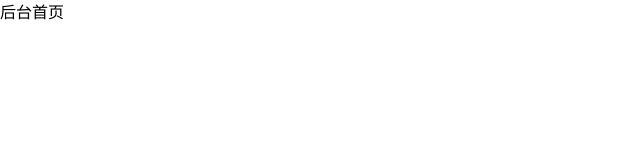
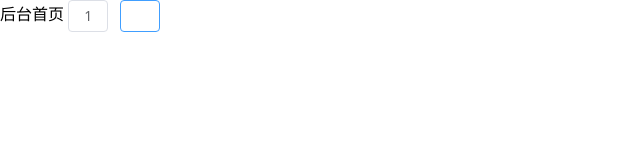
Before and after one commit to zero-li/shop-admin-web, a Vue app: page /login in a window 1280 px wide. Shown: the top 160 px of the page, without its empty margins (0-640 px from the left). Built offline with nearby package versions, Linux system fonts and the light colour scheme.

Commit message:
vue setup { ref,reactive }

```diff
--- a/src/pages/index.vue
+++ b/src/pages/index.vue
@@ -1,5 +1,32 @@
 <template>
     <div>
         后台首页
+        <el-button @click="addCount">{{count}}</el-button>
+        <el-button type="primary" @click="addCount2">{{form.count}}</el-button>
     </div>
 </template>
+
+<script setup>
+    import {ref, reactive} from "vue"
+
+    let count = ref(1)
+
+    function addCount(){
+        console.log("addCount");
+        count.value++
+        console.log(count.value)
+    }
+
+    const form = reactive({
+        count:2
+    })
+
+    function addCount2(){
+        console.log("addCount");
+        form.count++
+        console.log(form.count)
+    }
+
+
+
+</script>
```
